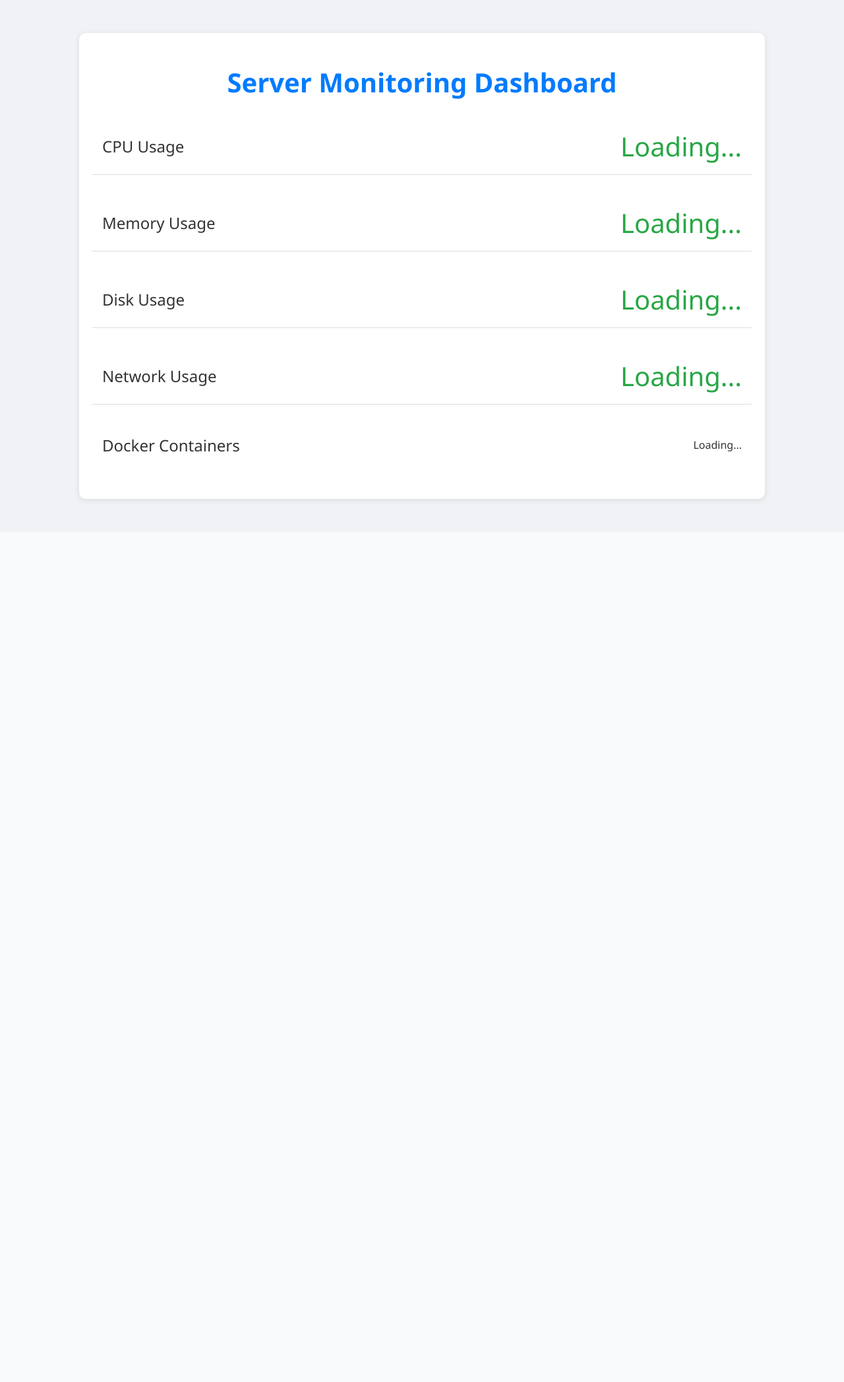
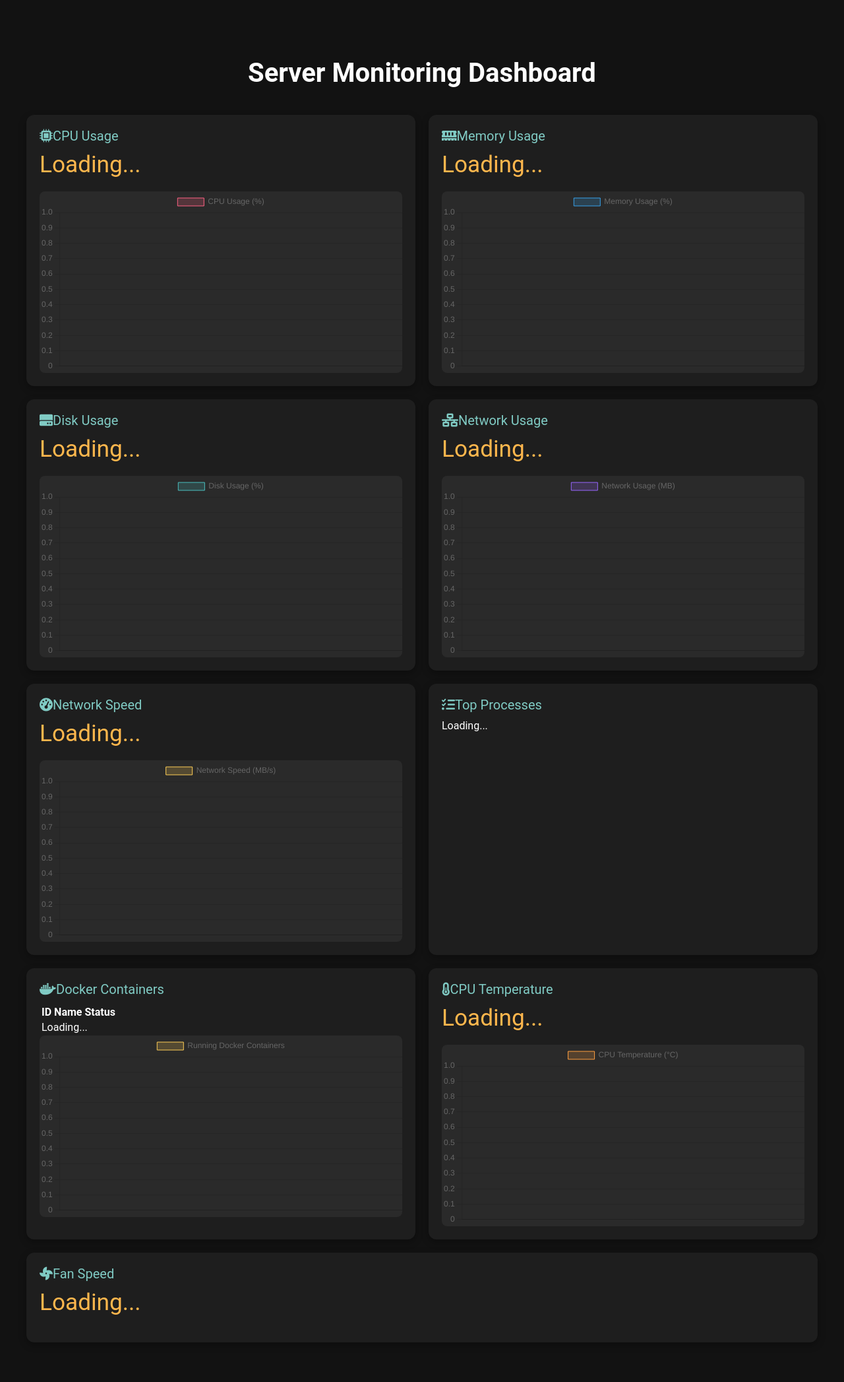
Before and after one commit to Issac-Kondreddy/Server_Monitoring_Dashboard, a Django app: page /dashboard/ in a window 1280 px wide. Shown: the whole page at 66% size. Before the commit the page ends 762 px from the top, so only its background shows below. Run offline with Django 5.2, Linux system fonts and the light colour scheme; a map, chart or similar area stays blank.

Commit message:
Metrics and UI done

```diff
--- a/server_monitoring_dashboard/monitoring/templates/index.html
+++ b/server_monitoring_dashboard/monitoring/templates/index.html
@@ -1,137 +1,85 @@
+{% load static %}
 <!DOCTYPE html>
 <html lang="en">
 <head>
     <meta charset="UTF-8">
     <meta name="viewport" content="width=device-width, initial-scale=1.0">
+    <script src="https://cdn.jsdelivr.net/npm/chart.js"></script>
     <title>Server Monitoring Dashboard</title>
-    <style>
-        body {
-            font-family: 'Segoe UI', Tahoma, Geneva, Verdana, sans-serif;
-            background-color: #f0f2f5;
-            color: #333;
-            margin: 0;
-            padding: 0;
-        }
-
-        .container {
-            max-width: 1000px;
-            margin: 50px auto;
-            padding: 20px;
-            background-color: #fff;
-            border-radius: 10px;
-            box-shadow: 0 2px 10px rgba(0, 0, 0, 0.1);
-        }
-
-        h1 {
-            text-align: center;
-            font-size: 2.5rem;
-            color: #007BFF;
-        }
-
-        .metric {
-            display: flex;
-            justify-content: space-between;
-            align-items: center;
-            margin-bottom: 30px;
-            padding: 15px;
-            border-bottom: 1px solid #ddd;
-        }
-
-        .metric-title {
-            font-size: 1.5rem;
-        }
-
-        .metric-value {
-            font-size: 2.5rem;
-            color: #28a745;
-        }
-
-        .metric:last-child {
-            border-bottom: none;
-        }
-
-        #docker p {
-            margin: 0;
-            font-size: 1.2rem;
-        }
-
-    </style>
+    <link rel="stylesheet" href="{% static 'css/style.css' %}">
+    <link rel="stylesheet" href="https://cdnjs.cloudflare.com/ajax/libs/font-awesome/6.0.0-beta3/css/all.min.css">
 </head>
 <body>
+    <div class="container">
+        <h1 class="heading">Server Monitoring Dashboard</h1>
 
-<div class="container">
-    <h1>Server Monitoring Dashboard</h1>
-
-    <div class="metric">
-        <div class="metric-title">CPU Usage</div>
+        <div class="grid">
+            <div class="block">
+                <div class="metric-title"><i class="fas fa-microchip"></i> CPU Usage</div>
                 <div class="metric-value" id="cpu">Loading...</div>
+                <canvas id="cpuChart" width="400" height="200"></canvas>
             </div>
 
-    <div class="metric">
-        <div class="metric-title">Memory Usage</div>
+            <div class="block">
+                <div class="metric-title"><i class="fas fa-memory"></i> Memory Usage</div>
                 <div class="metric-value" id="memory">Loading...</div>
+                <canvas id="memoryChart" width="400" height="200"></canvas>
             </div>
 
-    <div class="metric">
-        <div class="metric-title">Disk Usage</div>
+            <div class="block">
+                <div class="metric-title"><i class="fas fa-hdd"></i> Disk Usage</div>
                 <div class="metric-value" id="disk">Loading...</div>
+                <canvas id="diskChart" width="400" height="200"></canvas>
             </div>
 
-    <div class="metric">
-        <div class="metric-title">Network Usage</div>
+            <div class="block">
+                <div class="metric-title"><i class="fas fa-network-wired"></i> Network Usage</div>
                 <div class="metric-value" id="network">Loading...</div>
+                <canvas id="networkChart" width="400" height="200"></canvas>
             </div>
 
-    <div class="metric">
-        <div class="metric-title">Docker Containers</div>
-        <div id="docker">Loading...</div>
+            <div class="block">
+                <div class="metric-title"><i class="fas fa-tachometer-alt"></i> Network Speed</div>
+                <div class="metric-value" id="networkSpeed">Loading...</div>
+                <canvas id="networkSpeedChart" width="400" height="200"></canvas>
+            </div>
+
+            <div class="block">
+                <div class="metric-title"><i class="fas fa-tasks"></i> Top Processes</div>
+                <div id="processes">Loading...</div>
+            </div>
+
+            <div class="block">
+                <div class="metric-title"><i class="fab fa-docker"></i> Docker Containers</div>
+                <table id="dockerTable">
+                    <thead>
+                        <tr>
+                            <th>ID</th>
+                            <th>Name</th>
+                            <th>Status</th>
+                        </tr>
+                    </thead>
+                    <tbody id="dockerContainers">
+                        <tr><td colspan="3">Loading...</td></tr>
+                    </tbody>
+                </table>
+                <canvas id="dockerChart" width="400" height="200"></canvas>
+
+            </div>
+
+            <div class="block">
+                <div class="metric-title"><i class="fas fa-thermometer-half"></i> CPU Temperature</div>
+                <div class="metric-value" id="cpuTemp">Loading...</div>
+                <canvas id="cpuTempChart" width="400" height="200"></canvas>
+            </div>
+
+            <div class="block">
+                <div class="metric-title"><i class="fas fa-fan"></i> Fan Speed</div>
+                <div class="metric-value" id="fanSpeed">Loading...</div>
+            </div>
         </div>
     </div>
 
-<script>
-    async function fetchData() {
-        try {
-            // Fetch CPU Usage
-            const cpuResponse = await fetch('/api/cpu/');
-            const cpuData = await cpuResponse.json();
-            document.getElementById('cpu').textContent = cpuData['CPU Storage'] + '%';
-
-            // Fetch Memory Usage
-            // Fetch Memory Usage
-            const memoryResponse = await fetch('/api/memory/');
-            const memoryData = await memoryResponse.json();
-            document.getElementById('memory').textContent = memoryData['Memory Usage'] + '%';
-
-
-            // Fetch Disk Usage
-            const diskResponse = await fetch('/api/disk/');
-            const diskData = await diskResponse.json();
-            document.getElementById('disk').textContent = diskData['Disk Usage'] + '%';
-
-            // Fetch Network Usage
-            const networkResponse = await fetch('/api/network/');
-            const networkData = await networkResponse.json();
-            document.getElementById('network').textContent = 'Sent: ' + networkData['Bytes Sent (MB)'] + ' MB, Received: ' + networkData['Bytes Received (MB)'] + ' MB';
-
-            // Fetch Docker Containers
-            const dockerResponse = await fetch('/api/docker/');
-            const dockerData = await dockerResponse.json();
-            let containersHTML = '';
-            dockerData['Containers'].forEach(container => {
-                containersHTML += `<p>ID: ${container.ID}, Name: ${container.Name}, Status: ${container.Status}</p>`;
-            });
-            document.getElementById('docker').innerHTML = containersHTML || 'No Containers Running';
-
-        } catch (error) {
-            console.error('Error fetching data:', error);
-        }
-    }
-
-    // Fetch data when the page loads
-    fetchData();
-    // Refresh data every 5 seconds
-    setInterval(fetchData, 5000);
-</script>
-
+    <script src="{% static 'js/script.js' %}"></script> <!-- Script loaded at the end of the body -->
 </body>
 </html>
--- a/server_monitoring_dashboard/monitoring/urls.py
+++ b/server_monitoring_dashboard/monitoring/urls.py
@@ -8,5 +8,12 @@ urlpatterns = [
     path('network/', views.network_usage, name='network_usage'),
     path('docker/', views.docker_containers, name='docker_containers'),
     path('dashboard/', views.dashboard, name='dashboard'),
+    path('cpu-temp/', views.cpu_temperature, name='cpu_temperature'),
+    path('fan-speed/', views.fan_speed, name='fan_speed'),
+    path('network-speed/', views.network_speed, name='network_speed'),
+    path('processes/', views.process_monitoring, name='process_monitoring'),
+
+
+
 
 ]
--- a/server_monitoring_dashboard/monitoring/views.py
+++ b/server_monitoring_dashboard/monitoring/views.py
@@ -1,9 +1,12 @@
 from django.shortcuts import render
 import psutil
+import subprocess
 from rest_framework.response import Response
 from rest_framework.decorators import api_view
 import docker
-
+import time
+prev_sent = 0
+prev_recv = 0
 def dashboard(request):
     return render(request, 'index.html')
 
@@ -49,3 +52,81 @@ def docker_containers(request):
             'Status': container.status
         })
     return Response({'Containers': container_info})
+
+@api_view(['GET'])
+def cpu_temperature(request):
+    try:
+        with open("/sys/class/thermal/thermal_zone0/temp", "r") as f:
+            temp_raw = f.read().strip()
+            temp_celsius = int(temp_raw) / 1000.0  # Convert from millidegrees
+            return Response({'CPU Temperature': f'{temp_celsius}°C'})
+    except Exception as e:
+        return Response({'CPU Temperature': 'Not Available', 'error': str(e)})
+
+
+
+@api_view(['GET'])
+def fan_speed(request):
+    try:
+        fan_info = psutil.sensors_fans()
+        if fan_info:
+            fan_speed = fan_info['fan1'][0].current  # Replace 'fan1' based on your fan label
+            return Response({'Fan Speed': str(fan_speed) + ' RPM'})
+        else:
+            return Response({'Fan Speed': 'Not Available'})
+    except Exception as e:
+        return Response({'Fan Speed': 'Not Available', 'error': str(e)})
+@api_view(['GET'])
+def network_speed(request):
+    global prev_sent, prev_recv
+    # Get the current network stats
+    net_io = psutil.net_io_counters()
+
+    current_sent = net_io.bytes_sent
+    current_recv = net_io.bytes_recv
+
+    # If it's the first call, we don't have a previous value, so we return 0
+    if prev_sent == 0 or prev_recv == 0:
+        prev_sent = current_sent
+        prev_recv = current_recv
+        return Response({
+            'Upload Speed': '0.00 MB/s',
+            'Download Speed': '0.00 MB/s'
+        })
+
+    # Calculate speed in MBps
+    upload_speed = (current_sent - prev_sent) / (1024 * 1024)  # Convert to MB
+    download_speed = (current_recv - prev_recv) / (1024 * 1024)  # Convert to MB
+
+    # Store the current values for the next calculation
+    prev_sent = current_sent
+    prev_recv = current_recv
+
+    return Response({
+        'Upload Speed': f'{upload_speed:.2f} MB/s',
+        'Download Speed': f'{download_speed:.2f} MB/s'
+    })
+
+
+@api_view(['GET'])
+def process_monitoring(request):
+    # Give psutil time to gather CPU usage information
+    psutil.cpu_percent(interval=1)  # This can "prime" the cpu_percent values
+
+    # Get the top 5 processes by CPU usage
+    processes = []
+    for proc in psutil.process_iter(['pid', 'name', 'cpu_percent', 'memory_percent']):
+        try:
+            processes.append({
+                'pid': proc.info['pid'],
+                'name': proc.info['name'],
+                'cpu': proc.info['cpu_percent'] if proc.info['cpu_percent'] is not None else 0,
+                'memory': proc.info['memory_percent'] if proc.info['memory_percent'] is not None else 0,
+            })
+        except (psutil.NoSuchProcess, psutil.AccessDenied, psutil.ZombieProcess):
+            # Ignore processes that no longer exist or can't be accessed
+            pass
+
+    # Sort by CPU usage and take the top 5
+    processes = sorted(processes, key=lambda p: p['cpu'], reverse=True)[:5]
+    return Response(processes)
--- a/server_monitoring_dashboard/server_monitoring_dashboard/settings.py
+++ b/server_monitoring_dashboard/server_monitoring_dashboard/settings.py
@@ -39,9 +39,12 @@ INSTALLED_APPS = [
     "django.contrib.staticfiles",
     'rest_framework',
     'monitoring',
+    'corsheaders',
 ]
 
 MIDDLEWARE = [
+    'corsheaders.middleware.CorsMiddleware',
+    'django.middleware.common.CommonMiddleware',
     "django.middleware.security.SecurityMiddleware",
     "django.contrib.sessions.middleware.SessionMiddleware",
     "django.middleware.common.CommonMiddleware",
@@ -118,8 +121,10 @@ USE_TZ = True
 # https://docs.djangoproject.com/en/5.0/howto/static-files/
 
 STATIC_URL = "static/"
+STATICFILES_DIRS= [BASE_DIR / "static"]
 
 # Default primary key field type
 # https://docs.djangoproject.com/en/5.0/ref/settings/#default-auto-field
 
 DEFAULT_AUTO_FIELD = "django.db.models.BigAutoField"
+CORS_ALLOW_ALL_ORIGINS = True
--- /dev/null
+++ b/server_monitoring_dashboard/static/css/style.css
@@ -0,0 +1,73 @@
+/* Body Styling */
+body {
+    font-family: 'Roboto', sans-serif;
+    background-color: #121212;
+    color: #e0e0e0;
+    margin: 0;
+    padding: 0;
+}
+
+/* Container for overall layout */
+.container {
+    max-width: 1200px;
+    margin: 40px auto;
+    padding: 20px;
+}
+
+/* Heading Styling */
+.heading {
+    text-align: center;
+    font-size: 2.5rem;
+    color: #ffffff;
+    margin-bottom: 40px;
+}
+
+/* Flexbox for Grid Layout */
+.grid {
+    display: flex;
+    flex-wrap: wrap;
+    gap: 20px;
+}
+
+/* Card Styling */
+.block {
+    background-color: #1e1e1e;
+    flex: 1 1 calc(33.333% - 20px); /* Three blocks per row */
+    padding: 20px;
+    border-radius: 12px;
+    box-shadow: 0 4px 12px rgba(0, 0, 0, 0.3);
+    color: #ffffff;
+    min-width: 280px;
+}
+
+/* Metric Title */
+.metric-title {
+    font-size: 1.25rem;
+    margin-bottom: 10px;
+    color: #80cbc4;
+    display: flex;
+    align-items: center;
+}
+
+/* Metric Value */
+.metric-value {
+    font-size: 2.2rem;
+    color: #ffb74d;
+    margin-bottom: 20px;
+}
+
+/* Canvas Styling for Graphs */
+canvas {
+    background-color: #2a2a2a;
+    border-radius: 8px;
+}
+
+/* Responsive Design for Smaller Screens */
+@media (max-width: 768px) {
+    .grid {
+        flex-direction: column;
+    }
+    .block {
+        width: 100%;
+    }
+}
--- /dev/null
+++ b/server_monitoring_dashboard/static/js/script.js
@@ -0,0 +1,134 @@
+window.onload = function() {
+    console.log('DOM is fully loaded');
+
+    // Function to initialize a chart
+    function initChart(chartId, label, bgColor, borderColor) {
+        const chartElement = document.getElementById(chartId);
+        if (!chartElement) {
+            console.error(`Element with id "${chartId}" not found`);
+            return null;
+        }
+
+        const ctx = chartElement.getContext('2d');
+        return new Chart(ctx, {
+            type: 'line',
+            data: {
+                labels: [],
+                datasets: [{
+                    label: label,
+                    data: [],
+                    backgroundColor: bgColor,
+                    borderColor: borderColor,
+                    borderWidth: 1,
+                    fill: true
+                }]
+            },
+            options: {
+                scales: {
+                    y: {
+                        beginAtZero: true
+                    }
+                }
+            }
+        });
+    }
+
+    // Initialize all charts
+    const cpuChart = initChart('cpuChart', 'CPU Usage (%)', 'rgba(255, 99, 132, 0.2)', 'rgba(255, 99, 132, 1)');
+    const memoryChart = initChart('memoryChart', 'Memory Usage (%)', 'rgba(54, 162, 235, 0.2)', 'rgba(54, 162, 235, 1)');
+    const diskChart = initChart('diskChart', 'Disk Usage (%)', 'rgba(75, 192, 192, 0.2)', 'rgba(75, 192, 192, 1)');
+    const networkChart = initChart('networkChart', 'Network Usage (MB)', 'rgba(153, 102, 255, 0.2)', 'rgba(153, 102, 255, 1)');
+    const networkSpeedChart = initChart('networkSpeedChart', 'Network Speed (MB/s)', 'rgba(255, 206, 86, 0.2)', 'rgba(255, 206, 86, 1)');
+    const cpuTempChart = initChart('cpuTempChart', 'CPU Temperature (°C)', 'rgba(255, 159, 64, 0.2)', 'rgba(255, 159, 64, 1)');
+    const dockerChart = initChart('dockerChart', 'Running Docker Containers', 'rgba(255, 206, 86, 0.2)', 'rgba(255, 206, 86, 1)');
+
+
+    // Function to update all charts
+    function updateChart(chart, data) {
+        if (chart) {
+            const timestamp = new Date().toLocaleTimeString();
+            chart.data.labels.push(timestamp); // Add new timestamp
+            chart.data.datasets[0].data.push(data); // Add new data point
+            chart.update(); // Update the chart
+        }
+    }
+
+    // Fetch data and update charts
+    async function fetchData() {
+        console.log('Fetching data...');
+        try {
+            // Fetch CPU Usage
+            const cpuResponse = await fetch('/api/cpu/');
+            const cpuData = await cpuResponse.json();
+            console.log('CPU Data:', cpuData);
+            document.getElementById('cpu').textContent = cpuData['CPU Storage'] + '%';
+            updateChart(cpuChart, cpuData['CPU Storage']);
+
+            // Fetch Memory Usage
+            const memoryResponse = await fetch('/api/memory/');
+            const memoryData = await memoryResponse.json();
+            document.getElementById('memory').textContent = memoryData['Memory Usage'] + '%';
+            updateChart(memoryChart, memoryData['Memory Usage']);
+
+            // Fetch Disk Usage
+            const diskResponse = await fetch('/api/disk/');
+            const diskData = await diskResponse.json();
+            document.getElementById('disk').textContent = diskData['Disk Usage'] + '%';
+            updateChart(diskChart, diskData['Disk Usage']);
+
+            // Fetch Network Usage
+            const networkResponse = await fetch('/api/network/');
+            const networkData = await networkResponse.json();
+            document.getElementById('network').textContent = `Sent: ${networkData['Bytes Sent (MB)']} MB, Received: ${networkData['Bytes Received (MB)']} MB`;
+            updateChart(networkChart, (networkData['Bytes Sent (MB)'] + networkData['Bytes Received (MB)']) / 2);
+
+            // Fetch Docker Containers
+            const dockerResponse = await fetch('/api/docker/');
+            const dockerData = await dockerResponse.json();
+            let dockerHTML = '';
+            dockerData['Containers'].forEach(container => {
+                dockerHTML += `<tr><td>${container.ID}</td><td>${container.Name}</td><td>${container.Status}</td></tr>`;
+            });
+            document.getElementById('dockerContainers').innerHTML = dockerHTML || '<tr><td colspan="3">No Containers Running</td></tr>';
+            updateChart(dockerChart, dockerData['Containers'].length);
+
+            // Fetch CPU Temperature
+            const tempResponse = await fetch('/api/cpu-temp/');
+            const tempData = await tempResponse.json();
+            document.getElementById('cpuTemp').textContent = tempData['CPU Temperature'] + '°C';
+            updateChart(cpuTempChart, tempData['CPU Temperature']);
+
+            // Fetch Fan Speed
+            const fanResponse = await fetch('/api/fan-speed/');
+            const fanData = await fanResponse.json();
+            document.getElementById('fanSpeed').textContent = fanData['Fan Speed'];
+
+            // Fetch Network Speed
+            const netSpeedResponse = await fetch('/api/network-speed/');
+            const netSpeedData = await netSpeedResponse.json();
+            console.log('Network Speed Data:', netSpeedData);  // Check the data
+            document.getElementById('networkSpeed').textContent = `Upload: ${netSpeedData['Upload Speed']}, Download: ${netSpeedData['Download Speed']}`;
+
+
+            // Fetch Top Processes
+            const processResponse = await fetch('/api/processes/');
+            const processData = await processResponse.json();
+            console.log('Process Data:', processData);  // Check the data
+
+            let processHTML = '<ul>';
+            processData.forEach(process => {
+                processHTML += `<li>${process.name} (PID: ${process.pid}): CPU: ${process.cpu}% | Memory: ${process.memory}%</li>`;
+            });
+            processHTML += '</ul>';
+            document.getElementById('processes').innerHTML = processHTML;
+
+        } catch (error) {
+            console.error('Error fetching data:', error);
+        }
+    }
+
+    // Fetch data when the page loads
+    fetchData();
+    // Refresh data every 5 seconds
+    setInterval(fetchData, 5000);
+};
```
Lines whose indentation alone changed are shown as unchanged.
